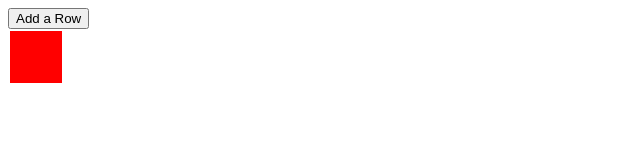
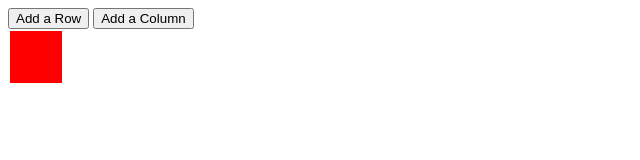
Before and after one commit to Arman-Berek/Assignment5, a plain HTML site: page index.html in a window 1280 px wide. Shown: the whole page, without its empty margins (0-640 px from the left). Drawn offline with Linux system fonts and the light colour scheme.

Commit message:
done w 2

```diff
--- a/index.html
+++ b/index.html
@@ -11,11 +11,10 @@
     </head>
     <body>
         <button onclick="addRow()">Add a Row</button>
+        <button onclick="addColumn()">Add a Column</button>
         <table id="matrix">
             <tr>
-                <td>
-                </td>
-
+                <td></td>
             </tr>
         </table>
         <script src="script.js"></script>
--- a/script.js
+++ b/script.js
@@ -13,6 +13,15 @@ function addRow(){
     matrix.appendChild(row);
 }
 
+//2-add columns
 function addColumn(){
+    var matrix = document.getElementById("matrix");
 
+    for(let i = 0; i < amountRows; i++) {
+        let cell = document.getElementsByTagName("tr")[i];
+        var col = document.createElement("td");
+        cell.appendChild(col);
+    }
+    amountColumns++;
+    matrix.appendChild(cell);
 }
```
